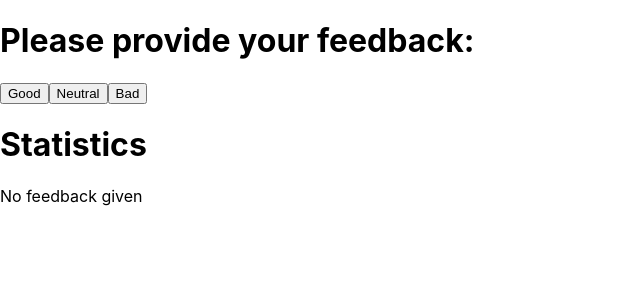
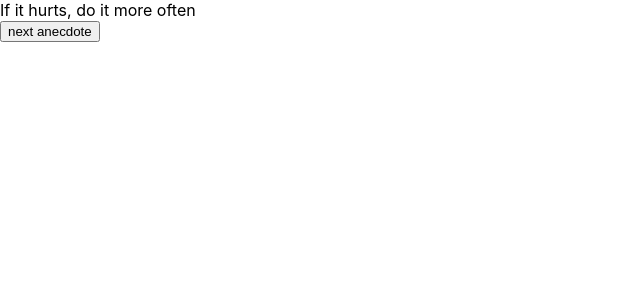
Before and after one commit to ce13ste/HelsinkiMOOC, a React (Create React App) app: page / in a window 1280 px wide. Shown: the top 300 px of the page, without its empty margins (0-640 px from the left). Built offline with nearby package versions, Linux system fonts and the light colour scheme.

Commit message:
1.12*: anecdotes step1

```diff
--- a/src/App.js
+++ b/src/App.js
@@ -1,82 +1,31 @@
-import React, { useState } from 'react';
+import React, { useState } from 'react'
 
-const StatisticsLine = ({text, value}) => {
-  return (
-    <tr>
-    <td>{text}</td>
-    <td>{value}</td>
-  </tr>
-  );
-};
+const App = () => {
+  const anecdotes = [
+    'If it hurts, do it more often',
+    'Adding manpower to a late software project makes it later!',
+    'The first 90 percent of the code accounts for the first 10 percent of the development time...The remaining 10 percent of the code accounts for the other 90 percent of the development time.',
+    'Any fool can write code that a computer can understand. Good programmers write code that humans can understand.',
+    'Premature optimization is the root of all evil.',
+    'Debugging is twice as hard as writing the code in the first place. Therefore, if you write the code as cleverly as possible, you are, by definition, not smart enough to debug it.',
+    'Programming without an extremely heavy use of console.log is same as if a doctor would refuse to use x-rays or blood tests when diagnosing patients'
+  ]
 
-const Statistics = (props) => {
-  const values = props.values;
-  if (values.total) {
-    return (
-      <table>
-        <tbody>
-        <StatisticsLine text={"Good"} value={values.good}/>
-        <StatisticsLine text={"Neutral"} value={values.neutral}/>
-        <StatisticsLine text={"Bad"} value={values.bad}/>
-        <StatisticsLine text={"All"} value={values.total}/>
-        <StatisticsLine text={"Average"} value={values.average}/>
-        <StatisticsLine text={"Positive"} value={`${values.positive}%`}/>
-        </tbody>
-      </table>
-    );
-  } else {
-    return <p>No feedback given</p>
+  const [selected, setSelected] = useState(0)
+
+  const getRandom = (min, max) => () => {
+    min = Math.ceil(min);
+    max = Math.floor(max);
+    const num = Math.floor(Math.random() * (max - min) + min);
+    setSelected(num);
   }
-};
-const App = () => {
-  // save clicks of each button to its own state
-  const [good, setGood] = useState(0);
-  const [neutral, setNeutral] = useState(0);
-  const [bad, setBad] = useState(0);
-  const [total, setTotal] = useState(0);
-  const [score, setScore] = useState(0);
-  const [average, setAverage] = useState(0);
-  const [positive, setPositive] = useState(0);
-
-  const Button = ({ text, handleClick }) => {
-    return <button onClick={handleClick}>{text}</button>;
-  };
-
-  const clickGood = () => {
-    setGood(good + 1);
-    setTotal(total + 1);
-    setScore(score + 1);
-    setAverage((score + 1) / (total + 1));
-    setPositive(((good + 1)/ (total + 1)) * 100);
-  };
-
-  const clickNeutral = () => {
-    setNeutral(neutral + 1);
-    setTotal(total + 1);
-    setScore(score);
-    setAverage(score / (total + 1));
-    setPositive((good / (total + 1)) * 100);
-  };
-
-  const clickBad = () => {
-    setBad(bad + 1);
-    setTotal(total + 1);
-    setScore(score - 1);
-    setAverage((score - 1) / (total + 1));
-    setPositive(((good) / (total + 1)) * 100);
-  };
 
   return (
-    <main>
-      <h1>Please provide your feedback:</h1>
-      <Button handleClick={clickGood} text='Good' />
-      <Button handleClick={clickNeutral} text='Neutral' />
-      <Button handleClick={clickBad} text='Bad' />
-      <h1>Statistics</h1>
-      <Statistics values={{ good, neutral, bad, total, average, positive }} />
-    </main>
+    <>
+      <div>{anecdotes[selected]}</div>
+      <button onClick={getRandom(0, 6)}>next anecdote</button>
+    </>
   )
-
 }
 
 export default App
```
